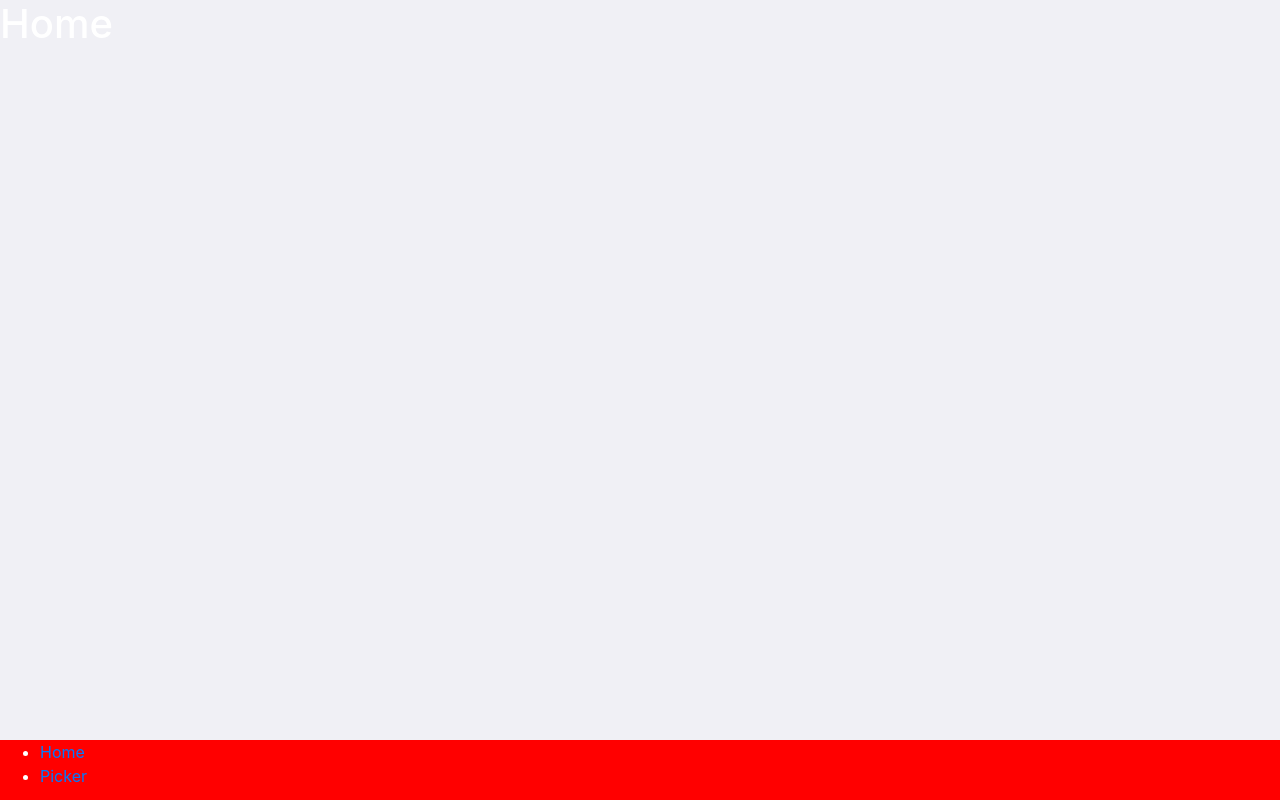
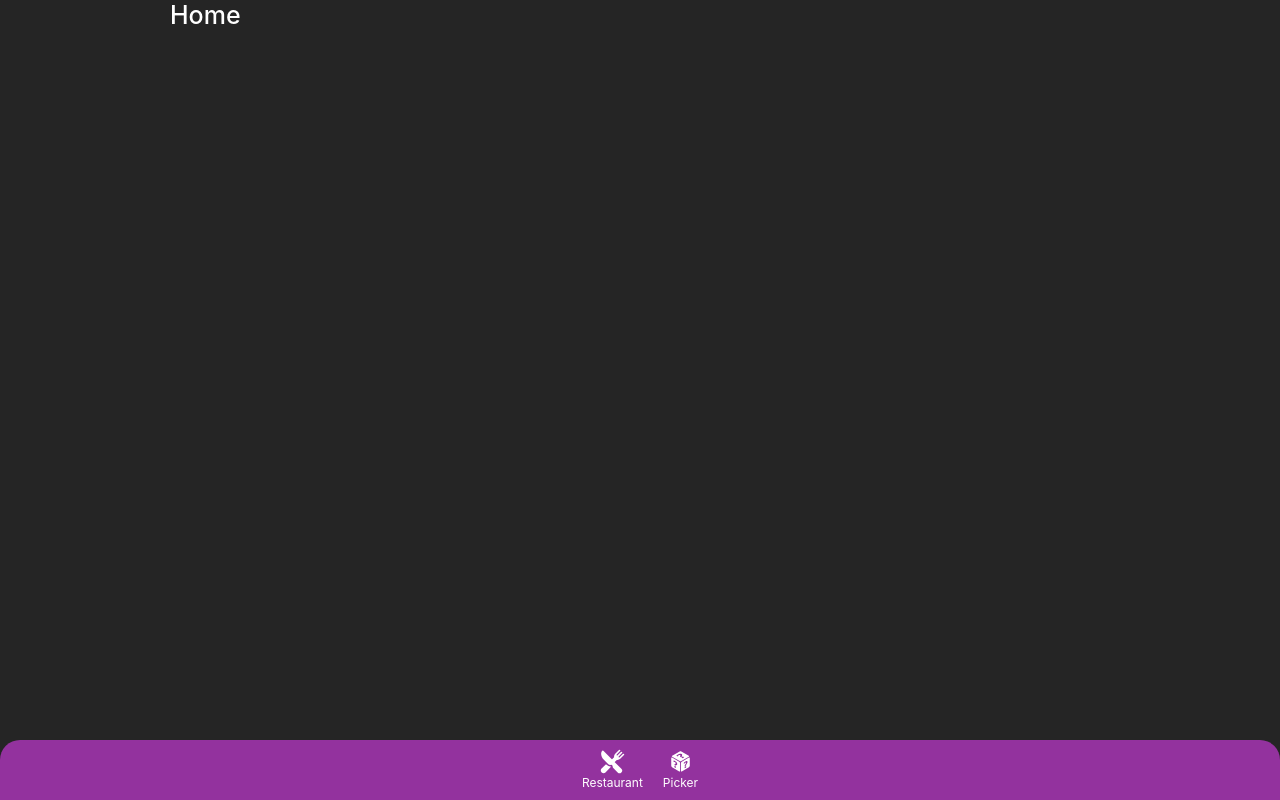
Before and after one commit to LuizPelegrini/restxplorer, a React (Create React App) app: page / in a window 1280 px wide. Built offline with nearby package versions, Linux system fonts and the light colour scheme.

Commit message:
Add BottomBar styling

```diff
--- a/src/components/BottomBar/index.tsx
+++ b/src/components/BottomBar/index.tsx
@@ -1,5 +1,9 @@
+// BottomBar component to allow user to navigate between pages
+
 import React from 'react';
 import { Link } from 'react-router-dom';
+import { IoRestaurant } from 'react-icons/io5';
+import { GiPerspectiveDiceSixFacesRandom } from 'react-icons/gi';
 
 import { Container } from './styles';
 
@@ -8,10 +12,16 @@ const BottomBar: React.FC = () => {
     <Container>
       <ul>
         <li>
-          <Link to="/">Home</Link>
+          <Link to="/">
+            <IoRestaurant size={25} />
+            Restaurant
+          </Link>
         </li>
         <li>
-          <Link to="/picker">Picker</Link>
+          <Link to="/picker">
+            <GiPerspectiveDiceSixFacesRandom size={25} />
+            Picker
+          </Link>
         </li>
       </ul>
     </Container>
--- a/src/components/BottomBar/styles.ts
+++ b/src/components/BottomBar/styles.ts
@@ -3,5 +3,40 @@ import styled from 'styled-components';
 export const Container = styled.div`
   height: 60px;
   width: 100%;
-  background-color: red;
+  background-color: var(--primary);
+  border-top-left-radius: 2rem;
+  border-top-right-radius: 2rem;
+
+  ul {
+    list-style: none;
+    max-width: 300px;
+    height: 100%;
+    margin: 0 auto;
+    padding: 0;
+
+    display: flex;
+    justify-content: center;
+    align-items: center;
+
+    li {
+      a {
+        display: flex;
+        flex-direction: column;
+        justify-content: center;
+        align-items: center;
+        color: var(--white);
+
+        font-size: 1.2rem;
+
+        &:focus {
+          color: var(--gray);
+          text-decoration: none;
+        }
+      }
+
+      & + li {
+        margin-left: 20px;
+      }
+    }
+  }
 `;
--- a/src/pages/Home/index.tsx
+++ b/src/pages/Home/index.tsx
@@ -6,6 +6,7 @@ const Home: React.FC = () => {
   return (
     <Container>
       <h1>Home</h1>
+      {/* TODO: Filter */}
     </Container>
   );
 };
--- a/src/pages/Home/styles.ts
+++ b/src/pages/Home/styles.ts
@@ -2,4 +2,11 @@ import styled from 'styled-components';
 
 export const Container = styled.div`
   flex: 1;
+  display: flex;
+  flex-direction: column;
+
+  padding: 0 1rem;
+  width: 100%;
+  max-width: 960px;
+  margin: 0 auto;
 `;
--- a/src/styles/global.ts
+++ b/src/styles/global.ts
@@ -1,10 +1,22 @@
 import { createGlobalStyle } from 'styled-components';
 
 export default createGlobalStyle`
+  :root{
+    --primary: #93329e;
+    --background: #252525;
+    --gray: #cccccc;
+  }
+
+  html{
+    font-size: 62.5%; // 1rem = 10px
+  }
+
   body{
-    background-color: #F0F0F5;
+    background-color: var(--background);
     color: #FFF;
     -webkit-font-smoothing: antialiased;
+
+    font-size: 1.6rem;
   }
 
   /* Display flex to push the bottom bar all the way to the bottom */
```
